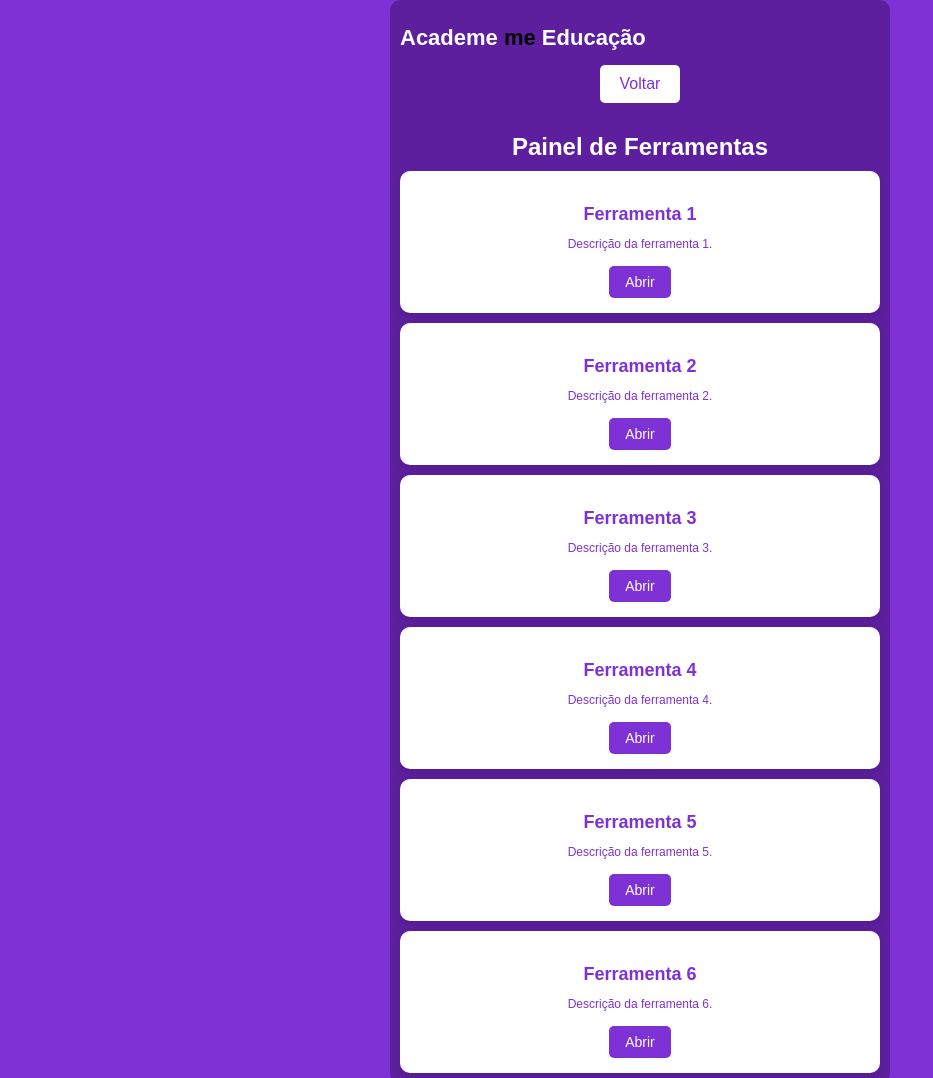
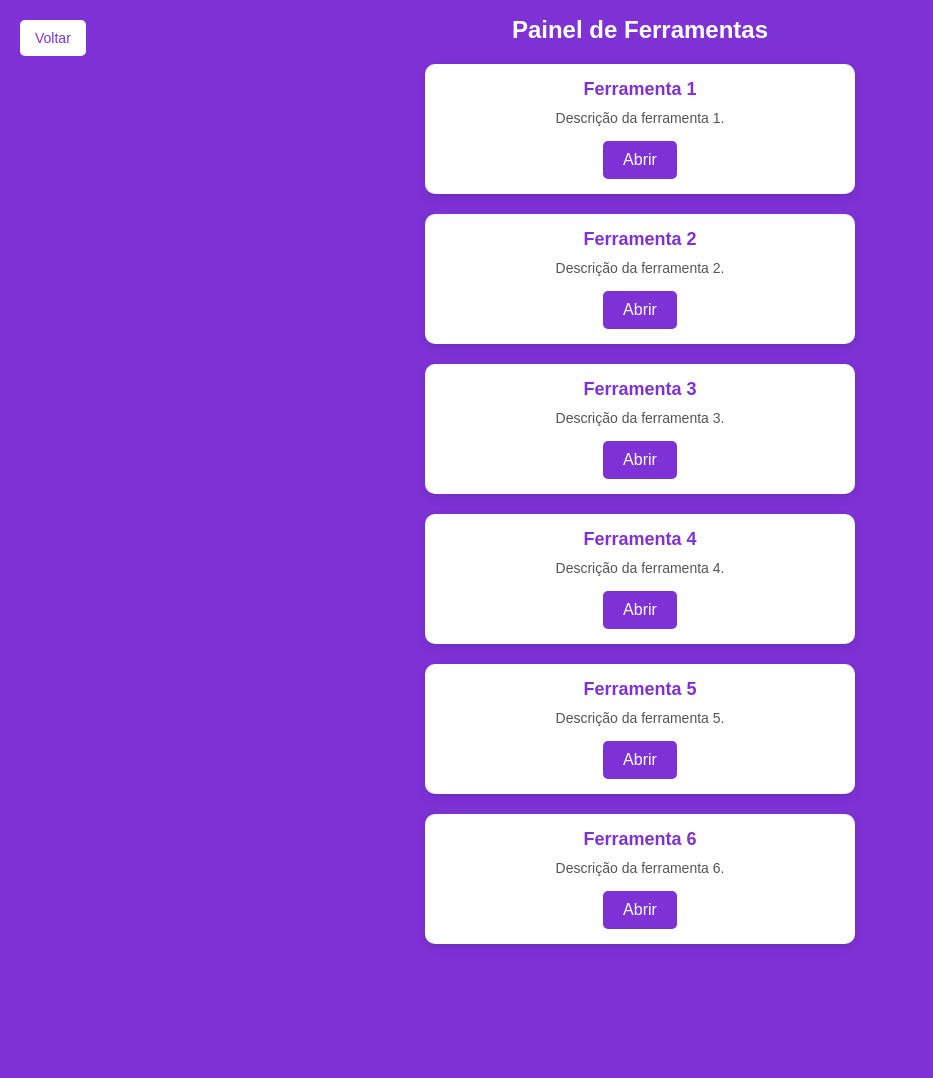
Before and after one commit to Academe33/Painel-de-Ferramentas, a plain HTML site: page index.html in a window 1280 px wide. Shown: the top 1078 px of the page, without its empty margins (0-933 px from the left). After the commit the page ends 964 px from the top, so only its background shows below. Drawn offline with Linux system fonts and the light colour scheme.

Commit message:
Update index.html

```diff
--- a/index.html
+++ b/index.html
@@ -1,65 +1,118 @@
 <!DOCTYPE html>
-<html lang="en">
+<html lang="pt-BR">
 <head>
     <meta charset="UTF-8">
     <meta name="viewport" content="width=device-width, initial-scale=1.0">
     <title>Dashboard de Ferramentas</title>
-    <link rel="stylesheet" href="style.css">
+    <style>
+        body {
+            font-family: 'Montserrat', sans-serif;
+            background-color: #7E32D6;
+            margin: 0;
+            padding: 0;
+            display: flex;
+            flex-direction: column;
+            align-items: center;
+            justify-content: center;
+            min-height: 100vh;
+            color: white;
+        }
+        h1 {
+            font-size: 24px;
+            margin-bottom: 20px;
+        }
+        .tool-card {
+            background-color: white;
+            border-radius: 10px;
+            width: 90%;
+            max-width: 400px;
+            margin-bottom: 20px;
+            padding: 15px;
+            text-align: center;
+            box-shadow: 0px 4px 10px rgba(0, 0, 0, 0.1);
+            color: #7E32D6;
+        }
+        .tool-card h3 {
+            margin: 0 0 10px;
+            font-size: 18px;
+        }
+        .tool-card p {
+            margin: 0 0 15px;
+            font-size: 14px;
+            color: #555;
+        }
+        .launch-button {
+            background-color: #7E32D6;
+            color: white;
+            border: none;
+            padding: 10px 20px;
+            border-radius: 5px;
+            font-size: 16px;
+            cursor: pointer;
+            transition: background-color 0.3s;
+        }
+        .launch-button:hover {
+            background-color: #551FAE;
+        }
+        .back-button {
+            position: absolute;
+            top: 20px;
+            left: 20px;
+            background-color: #fff;
+            color: #7E32D6;
+            border: none;
+            padding: 10px 15px;
+            border-radius: 5px;
+            font-size: 14px;
+            cursor: pointer;
+            transition: background-color 0.3s;
+        }
+        .back-button:hover {
+            background-color: #ddd;
+        }
+    </style>
 </head>
 <body>
-    <div class="dashboard-container">
-        <!-- Logo -->
-        <div class="logo-container">
-            <h1>Academe <span class="highlight">me</span> Educação</h1>
+
+    <button class="back-button" onclick="window.history.back()">Voltar</button>
+
+    <h1>Painel de Ferramentas</h1>
+
+    <div class="tool-card">
+        <h3>Ferramenta 1</h3>
+        <p>Descrição da ferramenta 1.</p>
+        <button class="launch-button" onclick="window.location.href='https://tecnicapomodoroacademe.vercel.app/'">Abrir</button>
     </div>
 
-        <!-- Botão de Voltar -->
-        <button class="back-button" onclick="window.history.back()">Voltar</button>
-
-        <!-- Título do Dashboard -->
-        <header class="dashboard-header">
-            <h2>Painel de Ferramentas</h2>
-        </header>
-
-        <!-- Painel de Ferramentas -->
-        <div class="tools-grid">
-            <div class="tool-card" id="tool1">
-                <h3>Ferramenta 1</h3>
-                <p>Descrição da ferramenta 1.</p>
-                <button class="launch-button">Abrir</button>
-            </div>
-
-            <div class="tool-card" id="tool2">
+    <div class="tool-card">
         <h3>Ferramenta 2</h3>
         <p>Descrição da ferramenta 2.</p>
         <button class="launch-button">Abrir</button>
     </div>
 
-            <div class="tool-card" id="tool3">
+    <div class="tool-card">
         <h3>Ferramenta 3</h3>
         <p>Descrição da ferramenta 3.</p>
         <button class="launch-button">Abrir</button>
     </div>
 
-            <div class="tool-card" id="tool4">
+    <div class="tool-card">
         <h3>Ferramenta 4</h3>
         <p>Descrição da ferramenta 4.</p>
         <button class="launch-button">Abrir</button>
     </div>
 
-            <div class="tool-card" id="tool5">
+    <div class="tool-card">
         <h3>Ferramenta 5</h3>
         <p>Descrição da ferramenta 5.</p>
         <button class="launch-button">Abrir</button>
     </div>
 
-            <div class="tool-card" id="tool6">
+    <div class="tool-card">
         <h3>Ferramenta 6</h3>
         <p>Descrição da ferramenta 6.</p>
         <button class="launch-button">Abrir</button>
     </div>
-        </div>
-    </div>
-    <script src="script.js"></script>
+
 </body>
 </html>
```
Lines whose indentation alone changed are shown as unchanged.
